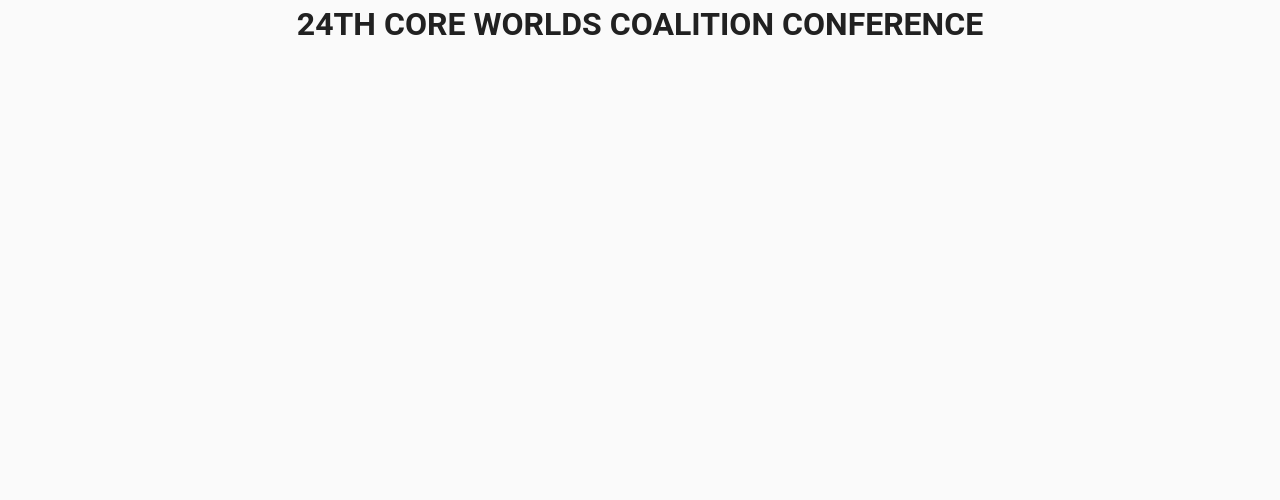
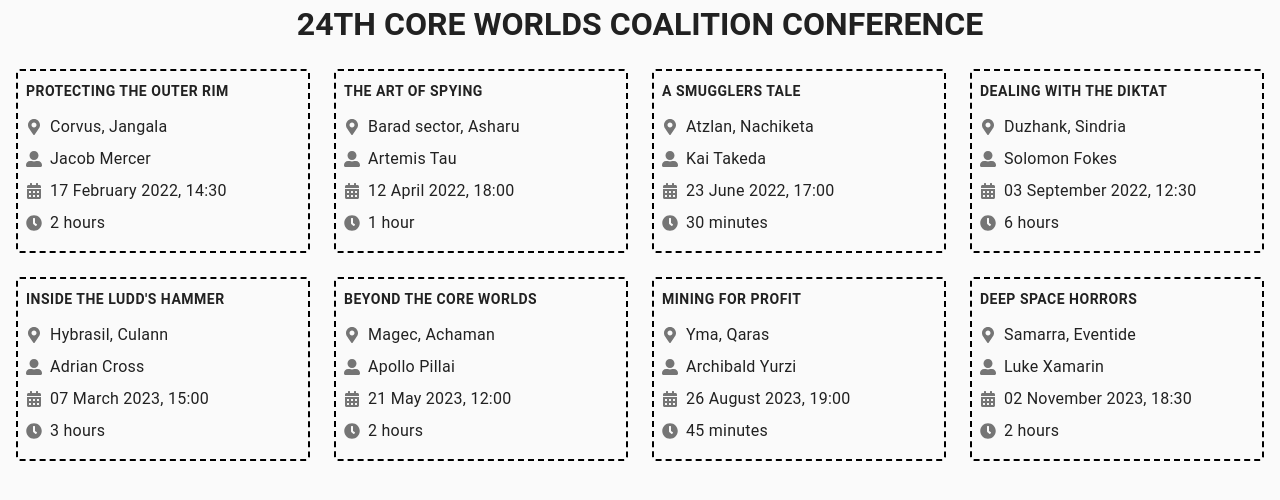
Before and after one commit to Angey22/react_repeta_m1_l2, a React (Create React App) app: page / in a window 1280 px wide. Shown: the top 500 px of the page. Built offline with nearby package versions, Linux system fonts and the light colour scheme.

Commit message:
Added code & comments for Events component

```diff
--- a/src/components/App.jsx
+++ b/src/components/App.jsx
@@ -1,10 +1,17 @@
 // Импортируем компонент "PageTitle".
 import { PageTitle } from "./PageTitle/PageTitle";
 
+// Импортируем компонент "EventBoard".
+import { EventBoard } from "./EventBoard/EventBoard";
+
+// Импортируем в переменную данные из файла "upcoming-events.json".
+import upcomingEvents from '../upcoming-events.json'
+
 export const App = () => {
     return (
-        <div>
+        <>
             <PageTitle text="24th Core Worlds Coalition Conference" />
-        </div>
+            <EventBoard events={upcomingEvents} />
+        </>
     );
 };
--- /dev/null
+++ b/src/components/Event/Event.jsx
@@ -0,0 +1,63 @@
+// Подключаем библиотеку "prop-types" в текущий файл компонента.
+import PropTypes from "prop-types";
+
+// Подключаем SVG иконки из библиотеки "react-icons"
+import {
+    FaMapMarkerAlt,
+    FaUserAlt,
+    FaCalendarAlt,
+    FaClock
+} from "react-icons/fa";
+
+// Импорт вспомогательной функции "formatEventStar" из файла "formatEventStart.js"
+// import { formatEventStart } from 'utils/formatEventStart';
+
+// Импорт вспомогательной функции "formatEventDuration" из файла "formatEventDuration.js"
+// import { formatEventDuration } from 'utils/formatEventDuration';
+
+//! Пример использования концепции "реэкспорта" для импорта нескольких функций из разных файлов одной строкой.
+import { formatEventStart, formatEventDuration } from 'utils';
+
+// Импорт стилей данного модуля из файла "EventBoard.module.css".
+import css from './Event.module.css';
+
+// Код функции-компонента.
+export const Event = ({ name, location, speaker, type, start, end }) => {
+    const formattedStart = formatEventStart(start);
+    const duration = formatEventDuration(start, end);
+
+    return (
+    <div className={css.event}>
+        <h2 className={css.title}>{name}</h2>
+        <p className={css.info}>
+            <FaMapMarkerAlt className={css.icon} size={16} />
+            {location}
+        </p>
+        <p className={css.info}>
+            <FaUserAlt className={css.icon} size={16} />
+            {speaker}
+        </p>
+        <p className={css.info}>
+            <FaCalendarAlt className={css.icon} size={16} />
+            {formattedStart}
+        </p>
+        <p className={css.info}>
+            <FaClock className={css.icon} size={16} />
+            {duration}
+        </p>
+        {/* <span class="chip free|paid|vip">Event type</span> */}
+    </div>
+    )
+};
+
+// Прописываем "PropTypes".
+Event.propTypes = {
+    name: PropTypes.string.isRequired,
+    location: PropTypes.string.isRequired,
+    speaker: PropTypes.string.isRequired,
+    type: PropTypes.string.isRequired,
+    time: {
+        start: PropTypes.string.isRequired,
+        end: PropTypes.string.isRequired,
+    }
+}
--- /dev/null
+++ b/src/components/Event/Event.module.css
@@ -0,0 +1,56 @@
+.event {
+  position: relative;
+  border: 2px dashed black;
+  padding: 8px;
+  border-radius: 4px;
+}
+
+.title {
+  margin-top: 0;
+  font-size: 14px;
+  line-height: 24px;
+  font-weight: 700;
+  letter-spacing: 0.5px;
+  text-transform: uppercase;
+}
+
+.info {
+  display: flex;
+  align-items: center;
+  margin-top: 0;
+  margin-bottom: 8px;
+  color: var(--color-primary-text);
+  font-size: 16px;
+  line-height: 24px;
+  font-weight: 400;
+  letter-spacing: 0.25px;
+}
+
+.icon {
+  display: block;
+  margin-right: 8px;
+  color: var(--color-secondary-text);
+}
+
+.chip {
+  position: absolute;
+  top: 4px;
+  right: 4px;
+  padding: 4px 8px;
+  border-radius: 4px;
+  text-transform: uppercase;
+  background-color: #000;
+  color: #fff;
+}
+
+.free {
+  background-color: var(--color-green);
+}
+
+.paid {
+  background-color: var(--color-blue);
+}
+
+.vip {
+  background-color: var(--color-red);
+}
--- /dev/null
+++ b/src/components/EventBoard/EventBoard.jsx
@@ -0,0 +1,43 @@
+// Подключаем библиотеку "prop-types" в текущий файл компонента.
+import PropTypes from "prop-types";
+
+// Импорт стилей данного модуля из файла "EventBoard.module.css".
+// import { pt } from 'date-fns/locale';
+import css from './EventBoard.module.css'
+
+// Импорт компонента "Event".
+import {Event} from 'components/Event/Event';
+
+// Код функции-компонента.
+export const EventBoard = ({ events }) => {
+
+    return (
+    <div className={css.eventBoard}>
+
+            {events.map(event =>
+                <Event key={event.name}
+                    name={event.name}
+                    location={event.location}
+                    speaker={event.speaker}
+                    type={event.type}
+                    start={event.time.start}
+                    end={event.time.end} />)}
+
+    </div>);
+};
+
+// Прописываем "PropTypes".
+EventBoard.propTypes = {
+    events: PropTypes.arrayOf(
+        PropTypes.exact({
+        name: PropTypes.string.isRequired,
+        location: PropTypes.string.isRequired,
+        speaker: PropTypes.string.isRequired,
+        type: PropTypes.string.isRequired,
+        time: {
+            start: PropTypes.string.isRequired,
+            end: PropTypes.string.isRequired
+        },
+        })
+    ),
+};
--- /dev/null
+++ b/src/components/EventBoard/EventBoard.module.css
@@ -0,0 +1,7 @@
+.eventBoard {
+  display: grid;
+  grid-template-columns: repeat(auto-fit, minmax(240px, auto));
+  gap: 24px;
+  padding-left: 16px;
+  padding-right: 16px;
+}
--- /dev/null
+++ b/src/utils/formatEventDuration.js
@@ -0,0 +1,11 @@
+// Подключаем библиотеку "data-fns" в текущий файл и импортируем из нее нужное нам свойство "formatDistanceStrict", предназначенное для обработки даты и времени в формате ISO-8601 (2022-02-17T14:30:00), с целью вычисления разницы (в часах) между двумя стандартными значениями даты.
+import { formatDistanceStrict } from "date-fns";
+
+//! Доп. функция библиотеки "data-fns", позволяющая локализировать отображение даты и времени под нужный ЯЗЫК (en, ru, ua и т.д.). Английский язык - по умолчанию (enGB - это англ. вариант для Великобритании).
+import { enGB } from "date-fns/locale";
+// Для включения локализации, в функцию "format()" нужно добавить третий аргумент-объект, например: {locale: ru}.
+
+// Код функции.
+export const formatEventDuration = (start, end) => {
+  return formatDistanceStrict(Date.parse(start), Date.parse(end), {locale: enGB});
+};
--- /dev/null
+++ b/src/utils/formatEventStart.js
@@ -0,0 +1,11 @@
+// Подключаем библиотеку "data-fns" в текущий файл и импортируем из нее нужное нам свойство "format", предназначенное для форматирования даты и времени формата ISO-8601 (2022-02-17T14:30:00) в заданный в макете вариант отображения даты и времени.
+import { format } from "date-fns";
+
+//! Доп. функция библиотеки "data-fns", позволяющая локализировать отображение даты и времени под нужный ЯЗЫК (en, ru, ua и т.д.). Английский язык - по умолчанию (enGB - это англ. вариант для Великобритании).
+import { enGB } from "date-fns/locale";
+// Для включения локализации, в функцию "format()" нужно добавить третий аргумент-объект, например: {locale: ru}.
+
+// Код функции.
+export const formatEventStart = (start) => {
+  return format(Date.parse(start), "dd MMMM yyyy, HH:mm", {locale: enGB});
+};
--- /dev/null
+++ b/src/utils/index.js
@@ -0,0 +1,6 @@
+// Синтаксис для экспорта функций настроеных на именованный экспорт.
+export * from './formatEventStart';
+export * from './formatEventDuration';
+
+// Синтаксис для экспорта функций настроеных на дифолтный экспорт.
+// export {default} from './formatEventStart';
```
Also changed, not shown: src/components/PageTitle/PageTitle.jsx (+8 -0 lines), 1 other file (tests, documents, lock files or other folders).
